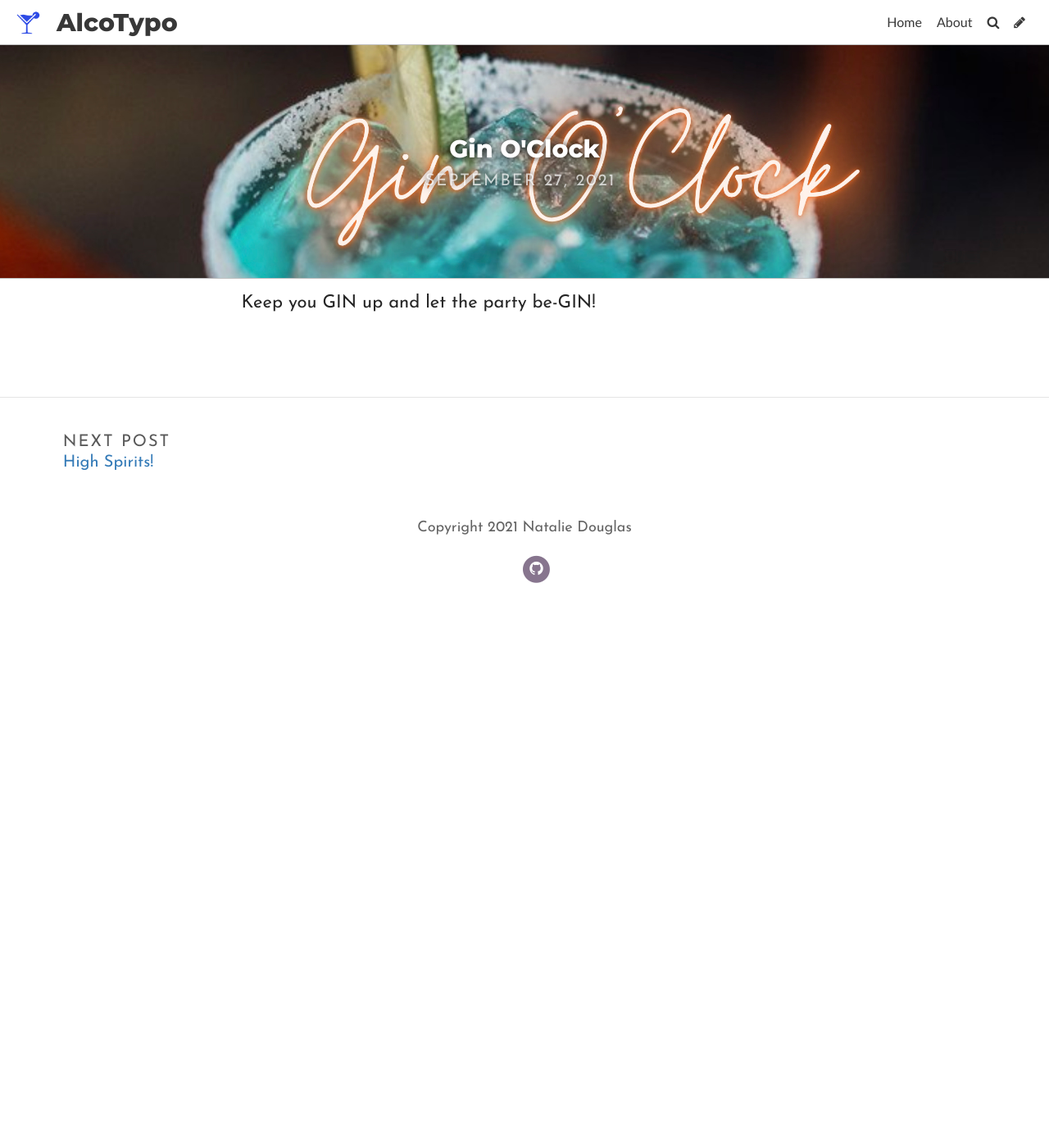
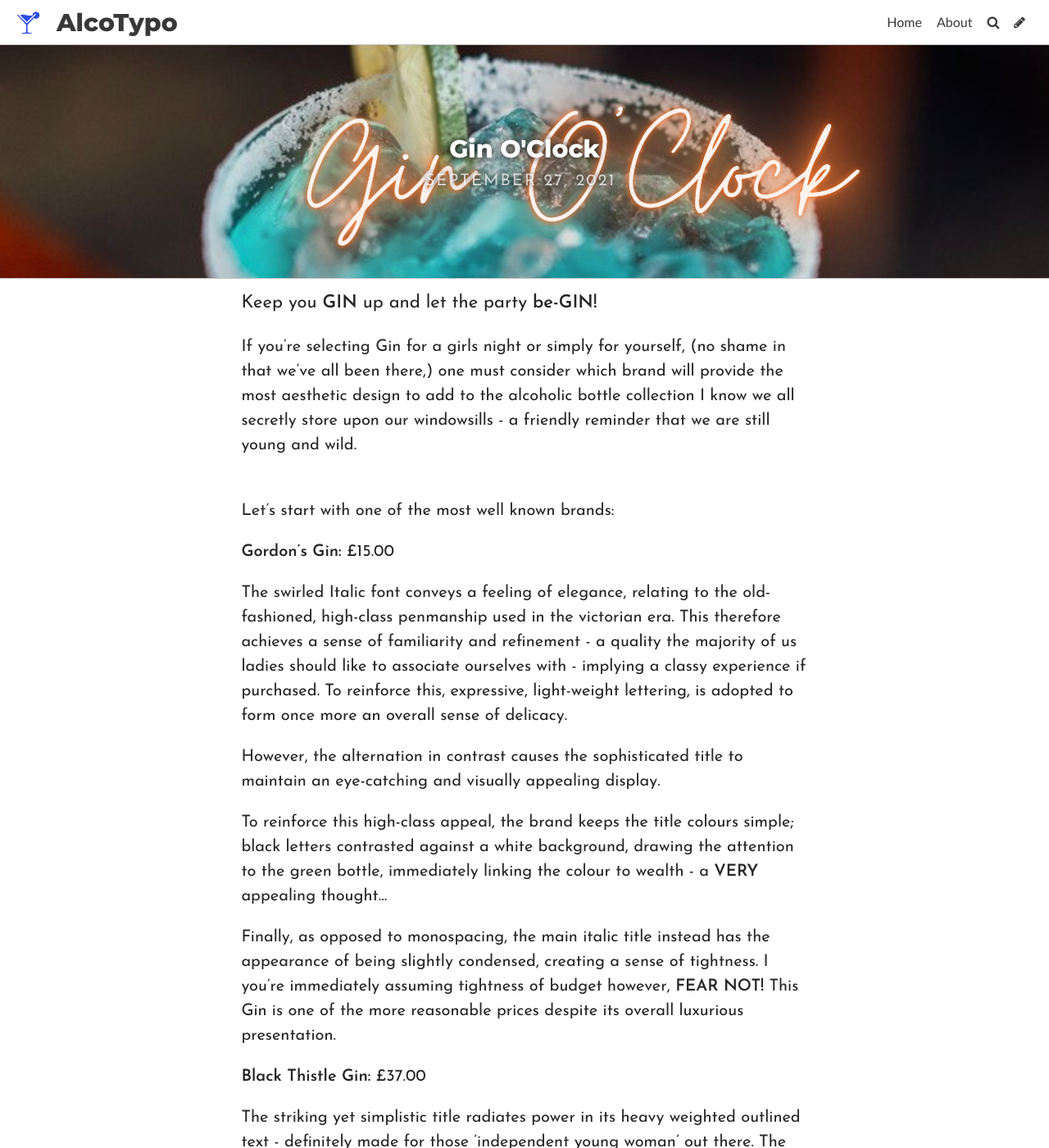
Before and after one commit to natalied0uglas/NatalieDouglas, a Jekyll site: the page built from _posts/2021-09-27-gin-oclock.md, in a window 1280 px wide and 1400 px high. Shown: the whole window at 82% size. Built offline with Jekyll 4.4.1, drawn with Linux system fonts in a browser that asks for light colours; some web fonts are replaced; some of the changed text lies outside the part shown.

Commit message:
Update Post “2021-09-27-gin-oclock”

```diff
--- a/_posts/2021-09-27-gin-oclock.md
+++ b/_posts/2021-09-27-gin-oclock.md
@@ -6,4 +6,34 @@
 title_color: "#ffffff"
 comments: false
 ---
-Keep you GIN up and let the party be-GIN!
+Keep you **GIN** up and let the party **be-GIN!**
+
+If you’re selecting Gin for a girls night or simply for yourself, (no shame in that we’ve all been there,) one must consider which brand will provide the most aesthetic design to add to the alcoholic bottle collection I know we all secretly store upon our windowsills - a friendly reminder that we are still young and wild.
+
+\
+Let’s start with one of the most well known brands:
+
+# \
+**Gordon’s Gin:** £15.00
+
+The swirled Italic font conveys a feeling of elegance, relating to the old-fashioned, high-class penmanship used in the victorian era. This therefore achieves a sense of familiarity and refinement - a quality the majority of us ladies should like to associate ourselves with - implying a classy experience if purchased. To reinforce this, expressive, light-weight lettering, is adopted to form once more an overall sense of delicacy.
+
+However, the alternation in contrast causes the sophisticated title to maintain an eye-catching and visually appealing display.
+
+To reinforce this high-class appeal, the brand keeps the title colours simple; black letters contrasted against a white background, drawing the attention to the green bottle, immediately linking the colour to wealth - a **VERY** appealing thought…
+
+Finally, as opposed to monospacing, the main italic title instead has the appearance of being slightly condensed, creating a sense of tightness. I you’re immediately assuming tightness of budget however, **FEAR NOT!** This Gin is one of the more reasonable prices despite its overall luxurious presentation.
+
+# \
+**Black Thistle Gin:** £37.00
+
+The striking yet simplistic title radiates power in its heavy weighted outlined text - definitely made for those ‘independent young woman’ out there. The bold font appears to be inspired by army stamps, reinforcing the strength and intensity one can assume is reflected within the taste - a guaranteed messy night!
+
+As well as this, the brand have purposefully used monospaced letting, enhancing the aesthetic and rustic feel for the customer. As there is limited information contained on the bottle, the title can afford to be spacious with the layout, offering a freeing yet distinctive visual.
+
+# \
+**Two Gins, Two vibes:**
+
+Although both contain the mothers milk of alcohol: Gin, the difference between the typology emits a completely different experience and feel for the customer. Gordon’s reflects a polished night whilst Black Thistle radiates a ‘hard-core’ expectancy, all of this emotion and decision-making process impacted purely by the typology and design.
+
+However, hopefully this blog gave you insight on which would suit your night best and provided you with some helpful **GIN-spiration!**
```
